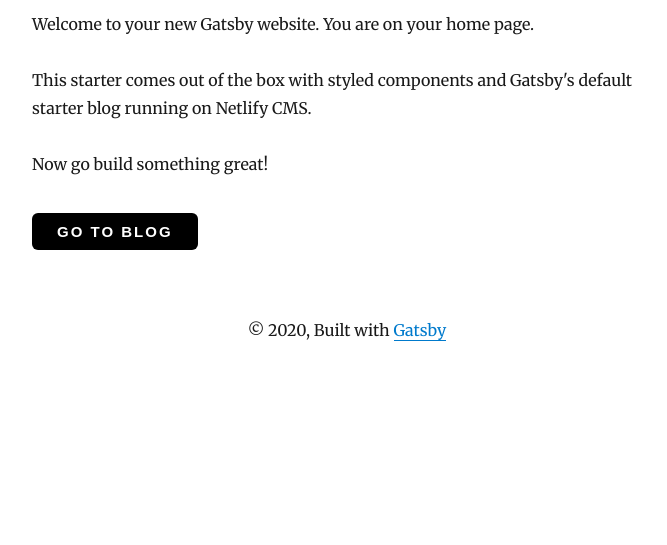
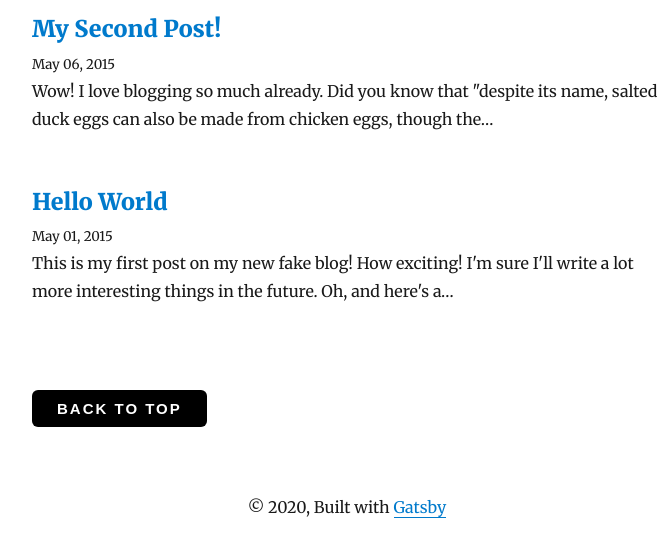
Before and after one commit to mpmcauliffe/heximal, a Gatsby site: page / in a window 1280 px wide. Shown: the part 739-1284 px from the top of the page, without its empty margins (293-960 px from the left). Before the commit the page ends 1107 px from the top, so only its background shows below. Built offline with nearby package versions, Linux system fonts and the light colour scheme; Gatsby itself is replaced by a stand-in of ours; some packages are replaced by stand-ins of ours.

Commit message:
i don't know :|

```diff
--- a/src/pages/index.js
+++ b/src/pages/index.js
@@ -1,39 +1,80 @@
 import React from "react"
-import { Link } from "gatsby"
+import { Link, graphql } from "gatsby"
 
+import Bio from "../components/bio"
 import Layout from "../components/layout"
 import SEO from "../components/seo"
+import { rhythm } from "../utils/typography"
 import Button from "../components/button"
 
-class IndexPage extends React.Component {
+class Blog extends React.Component {
   render() {
-    const siteTitle = "Gatsby Starter Personal Website"
+    const { data } = this.props
+    const siteTitle = data.site.siteMetadata.title
+    const posts = data.allMdx.edges
 
     return (
       <Layout location={this.props.location} title={siteTitle}>
-        <SEO
-          title="Home"
-          keywords={[`blog`, `gatsby`, `javascript`, `react`]}
-        />
-        <img style={{ margin: 0 }} src="./GatsbyScene.svg" alt="Gatsby Scene" />
-        <h1>
-          Hey people{" "}
-          <span role="img" aria-label="wave emoji">
-            👋
-          </span>
-        </h1>
-        <p>Welcome to your new Gatsby website. You are on your home page.</p>
-        <p>
-          This starter comes out of the box with styled components and Gatsby's
-          default starter blog running on Netlify CMS.
-        </p>
-        <p>Now go build something great!</p>
-        <Link to="/blog/">
-          <Button marginTop="35px">Go to Blog</Button>
+        <SEO title="All posts" />
+        <Bio />
+        <div style={{ margin: "20px 0 40px" }}>
+          {posts.map(({ node }) => {
+            const title = node.frontmatter.title || node.fields.slug
+            return (
+              <div key={node.fields.slug}>
+                <h3
+                  style={{
+                    marginBottom: rhythm(1 / 4),
+                  }}
+                >
+                  <Link
+                    style={{ boxShadow: `none` }}
+                    to={`blog${node.fields.slug}`}
+                  >
+                    {title}
+                  </Link>
+                </h3>
+                <small>{node.frontmatter.date}</small>
+                <p
+                  dangerouslySetInnerHTML={{
+                    __html: node.frontmatter.description || node.excerpt,
+                  }}
+                />
+              </div>
+            )
+          })}
+        </div>
+        <Link to="/">
+          <Button marginTop="85px">back to top</Button>
         </Link>
       </Layout>
     )
   }
 }
 
-export default IndexPage
+export default Blog
+
+export const pageQuery = graphql`
+  query {
+    site {
+      siteMetadata {
+        title
+      }
+    }
+    allMdx(sort: { fields: [frontmatter___date], order: DESC }) {
+      edges {
+        node {
+          excerpt
+          fields {
+            slug
+          }
+          frontmatter {
+            date(formatString: "MMMM DD, YYYY")
+            title
+            description
+          }
+        }
+      }
+    }
+  }
+`
```
Also changed, not shown: src/pages/index-DEP.js (added, +39 -0 lines).
